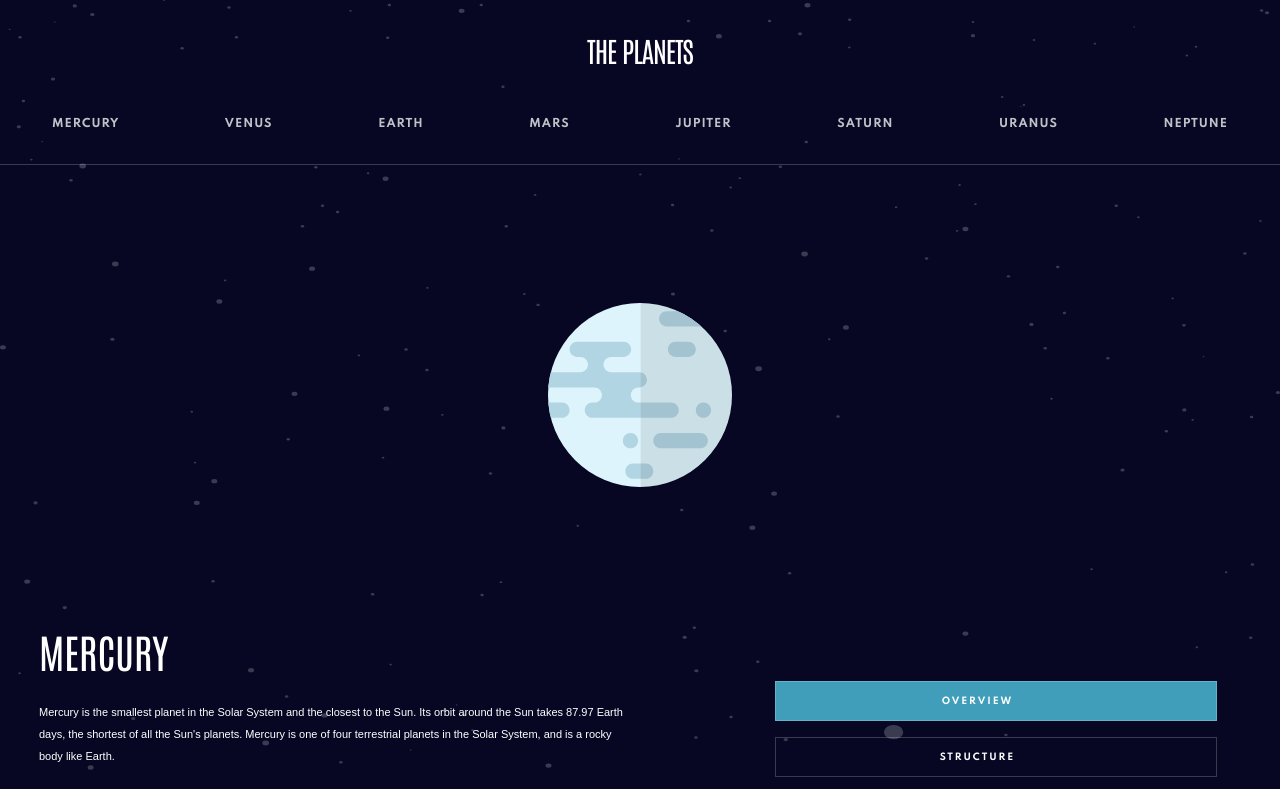
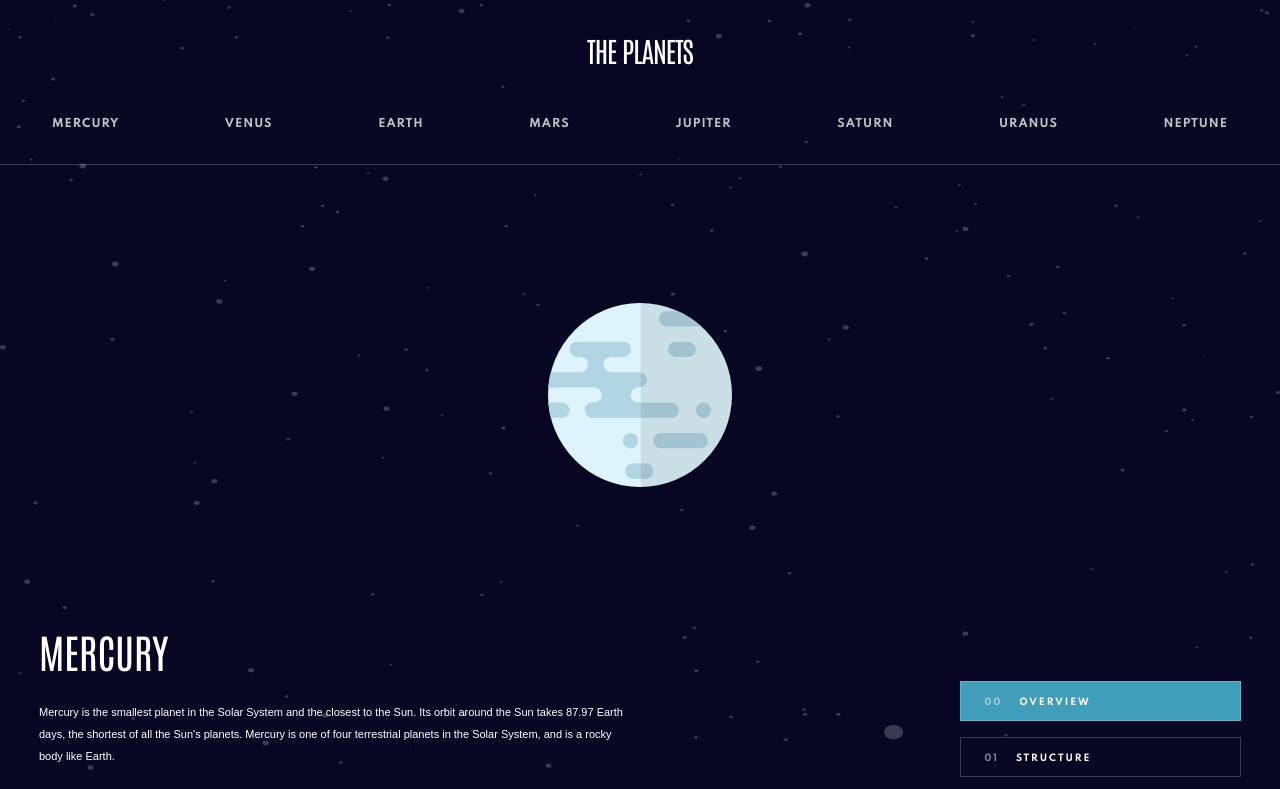
Before and after one commit to mrfinesse47/svelte-planets, a Svelte app: page / in a window 1280 px wide. Shown: the top 789 px of the page. Built offline with nearby package versions, Linux system fonts and the light colour scheme; a web font is replaced by a local one.

Commit message:
added number to tabs in tablet view

```diff
--- a/src/shared/Tabs.svelte
+++ b/src/shared/Tabs.svelte
@@ -9,7 +9,7 @@
 </script>
 
 <ul>
-  {#each tabs as tab}
+  {#each tabs as tab, i}
     <MediaQuery query="(max-width: 767px)" let:matches>
       <li
         id={tab}
@@ -21,7 +21,14 @@
             `}
         on:click={(e) => select(e)}
       >
-        {tab}
+        {#if matches}
+          {tab}
+        {:else}
+          <div class="mini-container">
+            <div class="number">{`0${i}`}</div>
+            <div class="text">{tab}</div>
+          </div>
+        {/if}
       </li>
     </MediaQuery>
   {/each}
@@ -51,7 +58,7 @@
   @media screen and (min-width: 768px) {
     ul {
       flex-direction: column;
-      width: 40.783%;
+      padding: 0;
       height: 9.5rem;
       margin: 0;
       margin-top: 56px;
@@ -62,8 +69,21 @@
       background-color: #d8d8d8;
     }
     li {
+      width: 281px;
+      height: 40px;
       border: 1px solid rgba(255, 255, 255, 0.2);
-      padding: 14px 87px 14px 50px;
+      line-height: 25px;
+      display: flex;
+    }
+    .mini-container {
+      display: flex;
+      justify-content: flex-start;
+      align-items: center;
+    }
+    .mini-container .number {
+      padding-left: 1.25rem;
+      padding-right: 1.0625rem;
+      opacity: 0.5;
     }
   }
 </style>
```
